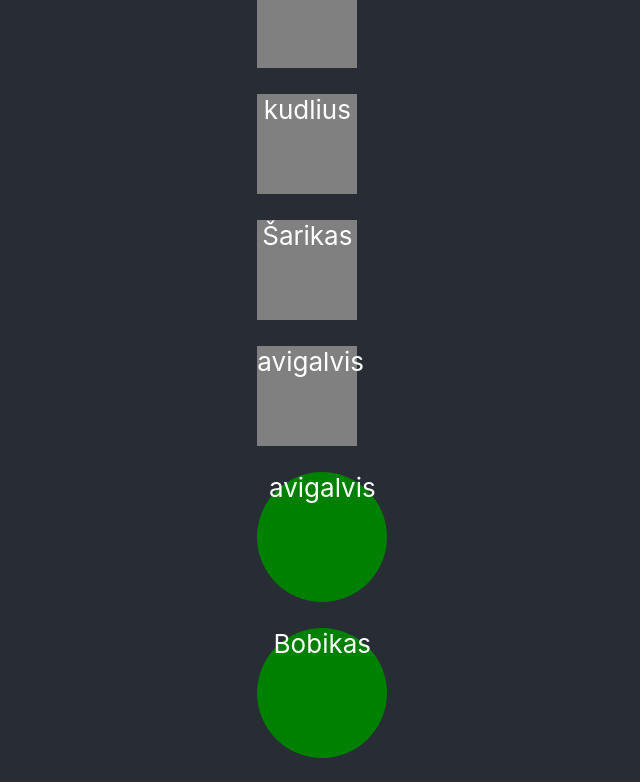
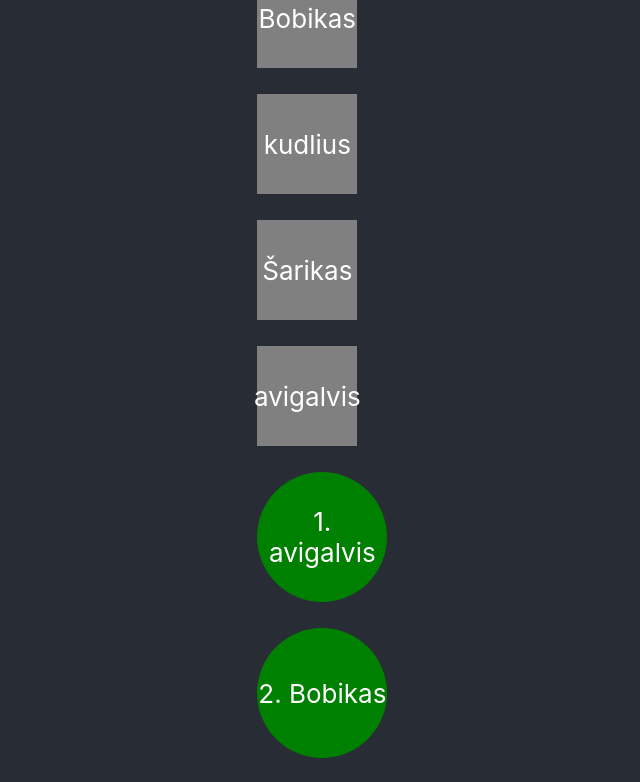
Before and after one commit to zasweted/home-work, a React (Create React App) app: page / in a window 1280 px wide. Shown: the part 880-1662 px from the top of the page, without its empty margins (79-719 px from the left). Built offline with nearby package versions, Linux system fonts and the light colour scheme.

Commit message:
homework

```diff
--- a/src/App.css
+++ b/src/App.css
@@ -24,6 +24,10 @@
   color: white;
 }
 
+.App-header > .container{
+  justify-content: center;
+  align-items: center;
+}
 .App-link {
   color: #61dafb;
 }
--- a/src/App.jsx
+++ b/src/App.jsx
@@ -7,6 +7,7 @@ import ZebrahAndBeaver from './Components/zebrai-bebrai';
 import Zuikis from './Components/zuikis';
 import DogDivSquare from './Components/DogDiv';
 import DogDivRound from './Components/DogDivRound';
+import OddEvenDogs from './Components/odd-even-dogs';
 
 
 const dogs = ['šuo', 'šunius', 'Bobikas', 'kudlius', 'Šarikas', 'avigalvis'];
@@ -16,7 +17,7 @@ function App() {
   return (
     <div className="App">
       <header className="App-header">
-        <div>
+        <div className='container'>
           <Zuikis></Zuikis>
           <AnyText dydis="40px" ></AnyText>
           <ZebrahAndBeaver spalva={RandomColor()}></ZebrahAndBeaver>
@@ -24,11 +25,15 @@ function App() {
           <ThreeProps spalva='pink'></ThreeProps>
 
           {
-            dogs.map((a, i) => <DogDivSquare key={i} dogName={a} spalva={'grey'} aukstis={'100'} plotis={'100'}></DogDivSquare>)
+            dogs.map((a, i) => <DogDivSquare fleks={'flex'} center={'center'} column={'column'} key={i} dogName={a} spalva={'grey'} aukstis={'100'} plotis={'100'}></DogDivSquare>)
           }
 
           {
-            dogs.sort((a, b) => b.length - a.length).map((a, i)=> <DogDivRound key={i} dogName={a} spalva={'green'} aukstis={'130'} plotis={'130'} radius={'50'}></DogDivRound>)
+            dogs.sort((a, b) => b.length - a.length).map((a, i)=> <DogDivRound fleks={'flex'} column={'column'} center={'center'} key={i} dogName={i+1 + '. ' + a} spalva={'green'} aukstis={'130'} plotis={'130'} radius={'50'}></DogDivRound>)
+          }
+
+          {
+            dogs.map((a, i)=> <OddEvenDogs key={i} name={a}></OddEvenDogs>)
           }
 
         </div>
--- a/src/Components/DogDiv.jsx
+++ b/src/Components/DogDiv.jsx
@@ -1,4 +1,4 @@
-function DogDivSquare({ dogName, spalva, plotis, aukstis, }){
+function DogDivSquare({ dogName, spalva, plotis, aukstis, column, center, fleks }){
     return (
 
             <p style={
@@ -6,6 +6,10 @@ function DogDivSquare({ dogName, spalva, plotis, aukstis, }){
                     backgroundColor: spalva,
                     width: plotis +'px',
                     height: aukstis +'px',
+                    display: fleks,
+                    flexDirection: column,
+                    alignItems: center,
+                    justifyContent: center,
                 }
         }>{dogName}</p>
 
--- a/src/Components/DogDivRound.jsx
+++ b/src/Components/DogDivRound.jsx
@@ -1,4 +1,4 @@
-function DogDivRound({ dogName, spalva, aukstis, plotis, radius }){
+function DogDivRound({ dogName, spalva, aukstis, plotis, radius, fleks, column, center }){
 
     return(
 
@@ -7,6 +7,10 @@ function DogDivRound({ dogName, spalva, aukstis, plotis, radius }){
             height: aukstis +'px',
             width: plotis +'px',
             borderRadius: radius +'%',
+            display: fleks,
+            flexDirection: column,
+            alignItems: center,
+            justifyContent: center,
         }}>{dogName}</p>
 
     );
--- /dev/null
+++ b/src/Components/odd-even-dogs.jsx
@@ -0,0 +1,10 @@
+function OddEvenDogs({ name }){
+
+    return(
+
+        <p>{name}</p>
+
+    );
+
+};
+export default OddEvenDogs;
```
Also changed, not shown: src/Functions/random-dog.jsx (added, +14 -0 lines).
